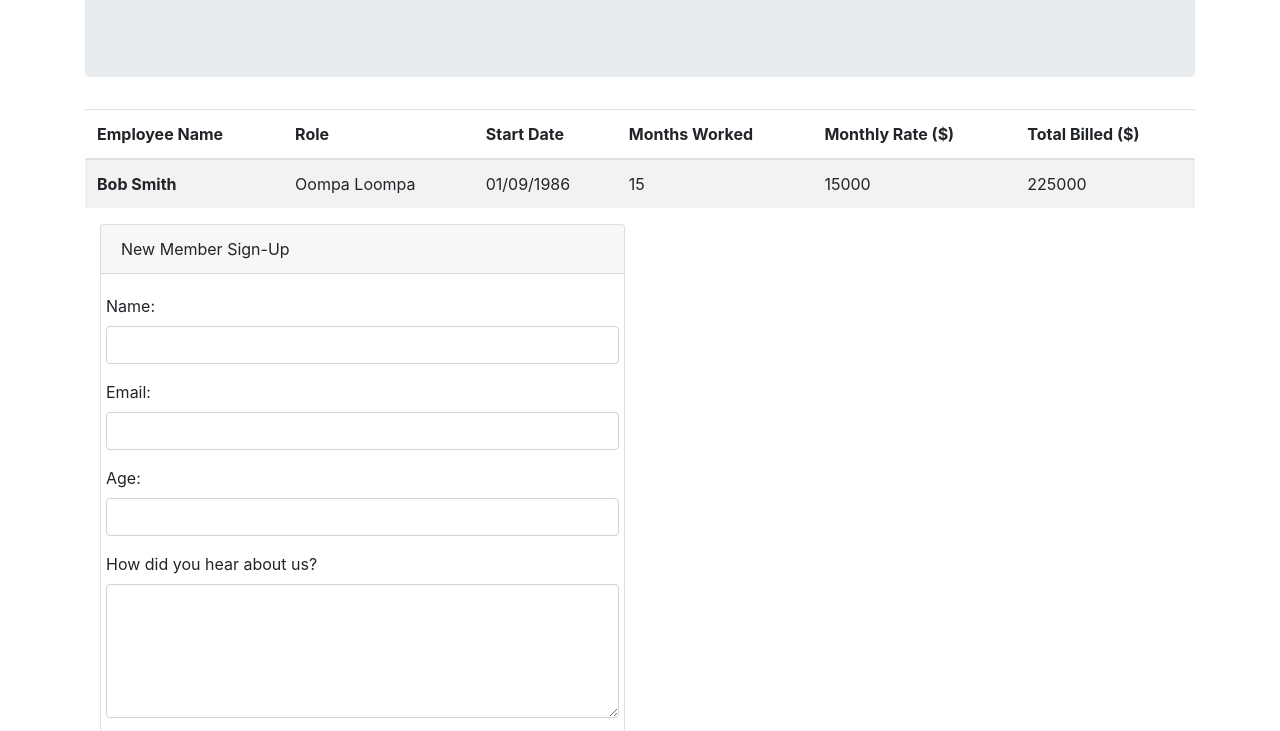
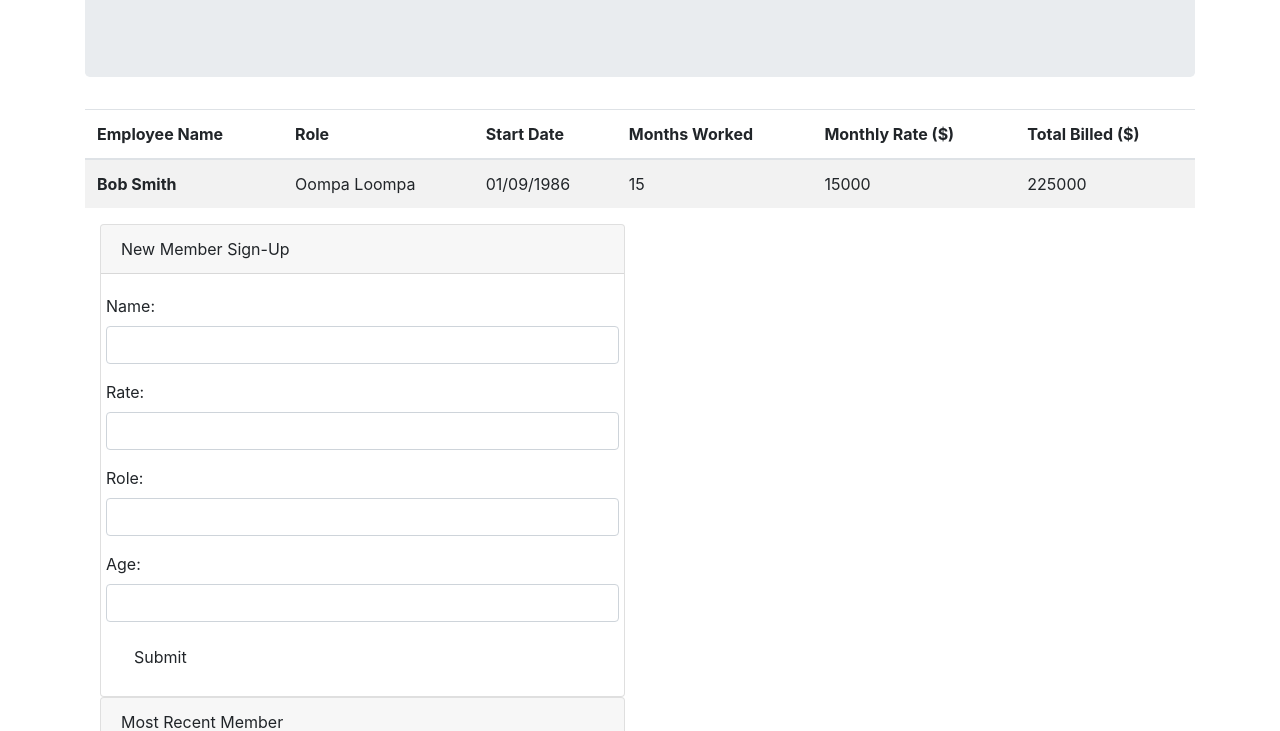
Before and after one commit to jepidoptera/employee-management, a plain HTML site: page index.html in a window 1280 px wide. Shown: the part 196-927 px from the top of the page. Drawn offline with nearby package versions, Linux system fonts and the light colour scheme.

Commit message:
changed id tags to match js file

```diff
--- a/index.html
+++ b/index.html
@@ -59,21 +59,23 @@
         <form role="form">
           <div class="form-group row">
             <label for="name-input">Name:</label>
-            <input class="form-control" id="name-input" type="text">
+            <input class="form-control" id="nameInput" type="text">
           </div>
           <div class="form-group row">
-            <label for="email-input">Email:</label>
-            <input class="form-control" id="email-input" type="email">
+            <label for="rateInput">Rate:</label>
+            <input class="form-control" id="rateInput" type="number">
           </div>
           <div class="form-group row">
-            <label for="age-input">Age:</label>
-            <input class="form-control" id="age-input" type="number">
+            <label for="roleInput">Role:</label>
+            <input class="form-control" id="roleInput" type="text">
           </div>
           <div class="form-group row">
-            <label for="comment-input">How did you hear about us?</label>
-            <textarea class="form-control" id="comment-input" rows="5"></textarea>
+            <label for="ageInput">Age:</label>
+            <input class="form-control" id="ageInput" type="number">
           </div>
-          <button class="btn btn-default" id="add-user" type="submit">Submit</button>
+
+          <button class="btn btn-default" id="addPerson" type="submit">Submit</button>
+
         </form>
       </div>
     </div>
```
